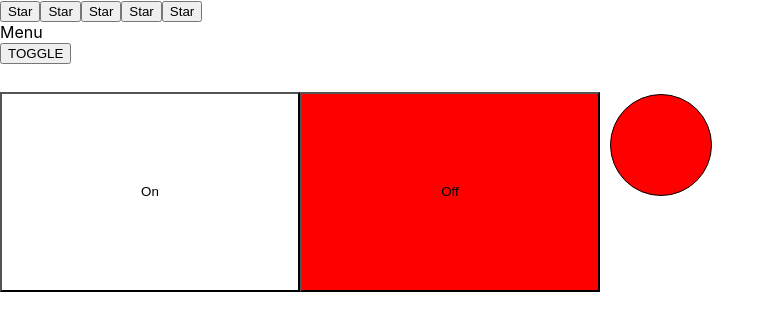
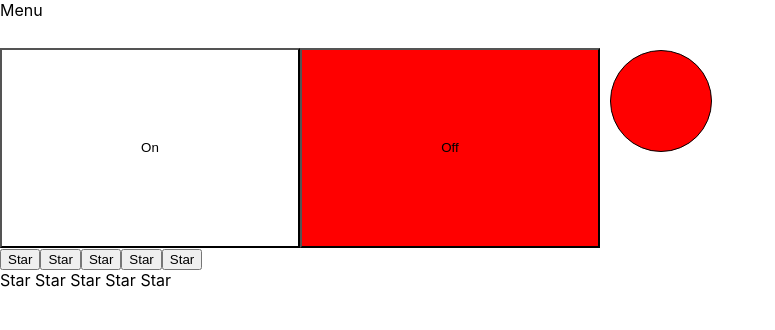
Before and after one commit to talerqa/typescript, a React (Create React App) app: page / in a window 1280 px wide. Shown: the top 330 px of the page, without its empty margins (0-775 px from the left). Built offline with nearby package versions, Linux system fonts and the light colour scheme.

Commit message:
add uncontoledRating and uncontroledAccordion

```diff
--- a/src/App.tsx
+++ b/src/App.tsx
@@ -2,24 +2,33 @@ import React from 'react';
 import './App.css';
 import {OnOff} from './components/btn/Btn';
 import {UncontroleAccordion} from './components/accordion/UncotroleAccordion';
-import RatingBtn from './components/rating/RatingBtn';
+import ContoledRating from './components/rating/ContoledRating';
+import UncontrRating from './components/rating/UncontrRating';
+import Accordion from './components/accordion/Accordion';
+
 
 function App() {
   return (
     <div>
       {/*<PageTitle title={'TITLE PAGE'}/>*/}
-      {/*<Rating value={0}/>*/}
-      {/*<Rating value={1}/>*/}
-      {/*<Rating value={2}/>*/}
-      {/*<Rating value={3}/>*/}
-      {/*<Rating value={4}/>*/}
-      {/*<Rating value={5}/>*/}
-      <RatingBtn/>
+      {/*<UncontrRating value={0}/>*/}
+      {/*<UncontrRating value={1}/>*/}
+      {/*<UncontrRating value={2}/>*/}
+      {/*<UncontrRating value={3}/>*/}
+      {/*<UncontrRating value={4}/>*/}
+      {/*<UncontrRating value={5}/>*/}
       {/*<Accordion titleValue={'Menu'} collapsed={true}/>*/}
       {/*<Accordion titleValue={'Users'} collapsed={false}/>*/}
       {/*<Btn/>*/}
-      < UncontroleAccordion titleValue={'Menu'}/>
+
+      <UncontroleAccordion titleValue={'Menu'}/>
+
       <OnOff/>
+
+      <ContoledRating/>
+
+
+      <UncontrRating/>
     </div>
   )
 }
--- a/src/components/accordion/UncotroleAccordion.tsx
+++ b/src/components/accordion/UncotroleAccordion.tsx
@@ -5,39 +5,32 @@ type UncontroleAccordionType = {
 }
 type AccordionTitlePropsType = {
   title: string
+  onClick: () => void
 }
 export const UncontroleAccordion = (props: UncontroleAccordionType) => {
 
-  const [value, setValue] = useState<boolean>(false)
+  const [collapsed, setCollapsed] = useState<boolean>(false)
 
   return (
     <div>
-      <AccordionTitle title={props.titleValue}/>
-      <AccordionBody/>
-      {/*{true && <AccordionBody/>}*/}
+      <AccordionTitle title={props.titleValue} onClick={() => setCollapsed(!collapsed)}/>
+      {collapsed && <AccordionBody/>}
     </div>
   );
 
 
   function AccordionTitle(props: AccordionTitlePropsType) {
-    console.log('AccordionTitle rendered')
     return (
-      <div>
+      <div onClick={() => props.onClick()}>
         {props.title}
       </div>
     )
   }
 
   function AccordionBody() {
-    console.log('AccordionBody rendered')
     return (
       <div>
-        <button onClick={() => {
-          setValue(!value)
-          console.log(value)
-        }}> TOGGLE
-        </button>
-        {value
+        {collapsed
           ? <div>
             <ul>
               <li>1</li>
--- a/src/components/rating/RatingBtn.tsx
+++ b/src/components/rating/ContoledRating.tsx
@@ -2,7 +2,7 @@ import React, {useState} from 'react';
 
 type valueTypeOfStart = 0 | 1 | 2 | 3 | 4 | 5;
 
-function RatingBtn(props: any) {
+function ContoledRating(props: any) {
   const [value, setValue] = useState<valueTypeOfStart>(0)
 
   return (<div>
@@ -44,4 +44,4 @@ function Star(props: StarPropsType) {
   }
 }
 
-export default RatingBtn
+export default ContoledRating
--- /dev/null
+++ b/src/components/rating/UncontrRating.tsx
@@ -0,0 +1,27 @@
+import React, {useState} from 'react';
+
+const UncontrRating = () => {
+
+  const [value, setValue] = useState(0)
+
+  return (<div>
+    <Star selected={value > 0} setValue={setValue} value={1}/>
+    <Star selected={value > 1} setValue={setValue} value={2}/>
+    <Star selected={value > 2} setValue={setValue} value={3}/>
+    <Star selected={value > 3} setValue={setValue} value={4}/>
+    <Star selected={value > 4} setValue={setValue} value={5}/>
+  </div>)
+}
+type StarPropsType = {
+  selected: boolean
+  value: 1 | 2 | 3 | 4 | 5
+  setValue: (value: 1 | 2 | 3 | 4 | 5) => void
+}
+
+function Star(props: StarPropsType) {
+  return <span onClick={() => props.setValue(props.value)}>
+    {props.selected ? <b> Star </b> : ' Star '}
+  </span>
+}
+
+export default UncontrRating
```
Also changed, not shown: src/components/rating/Rating.tsx (deleted, +0 -35 lines).
